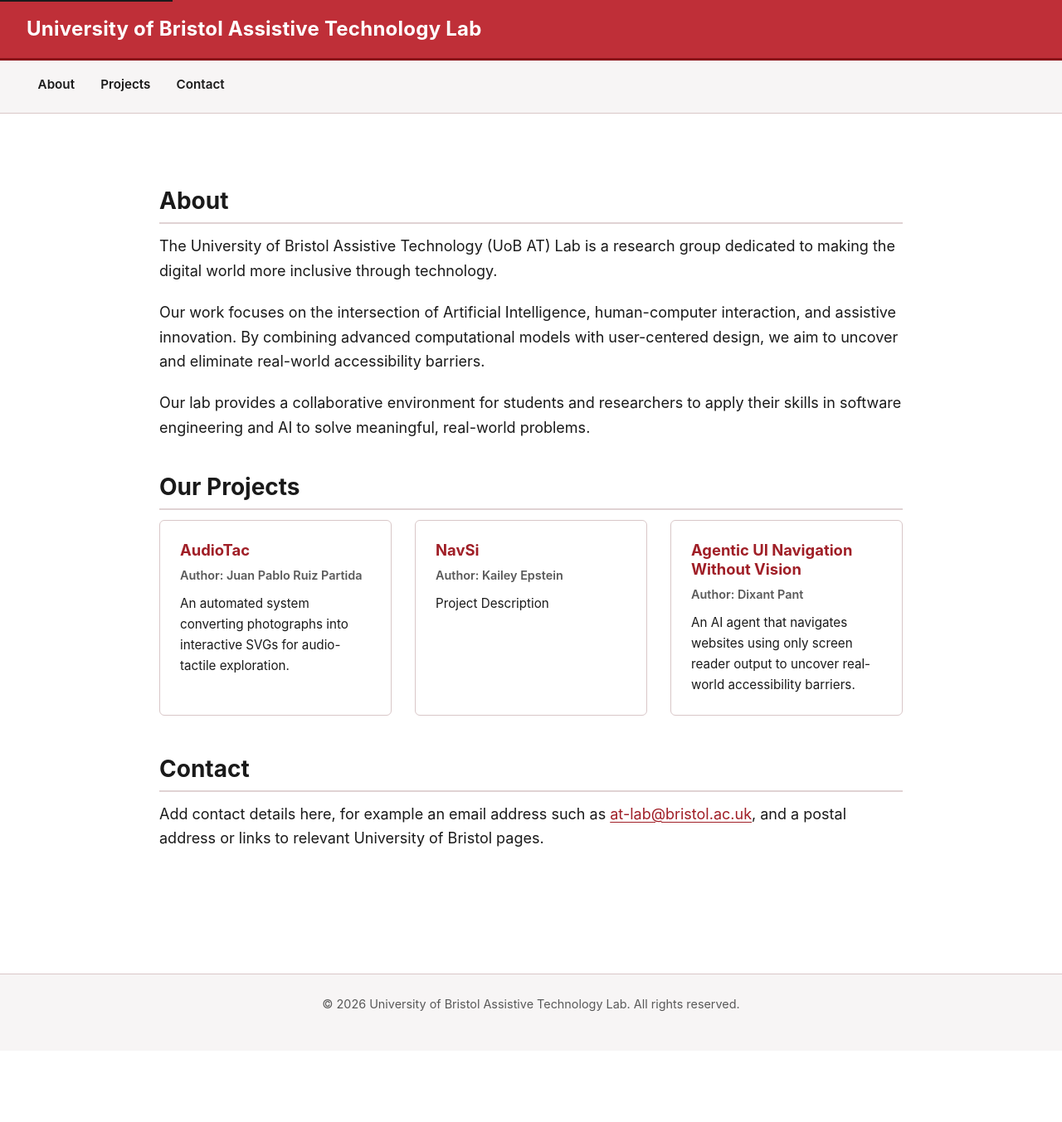
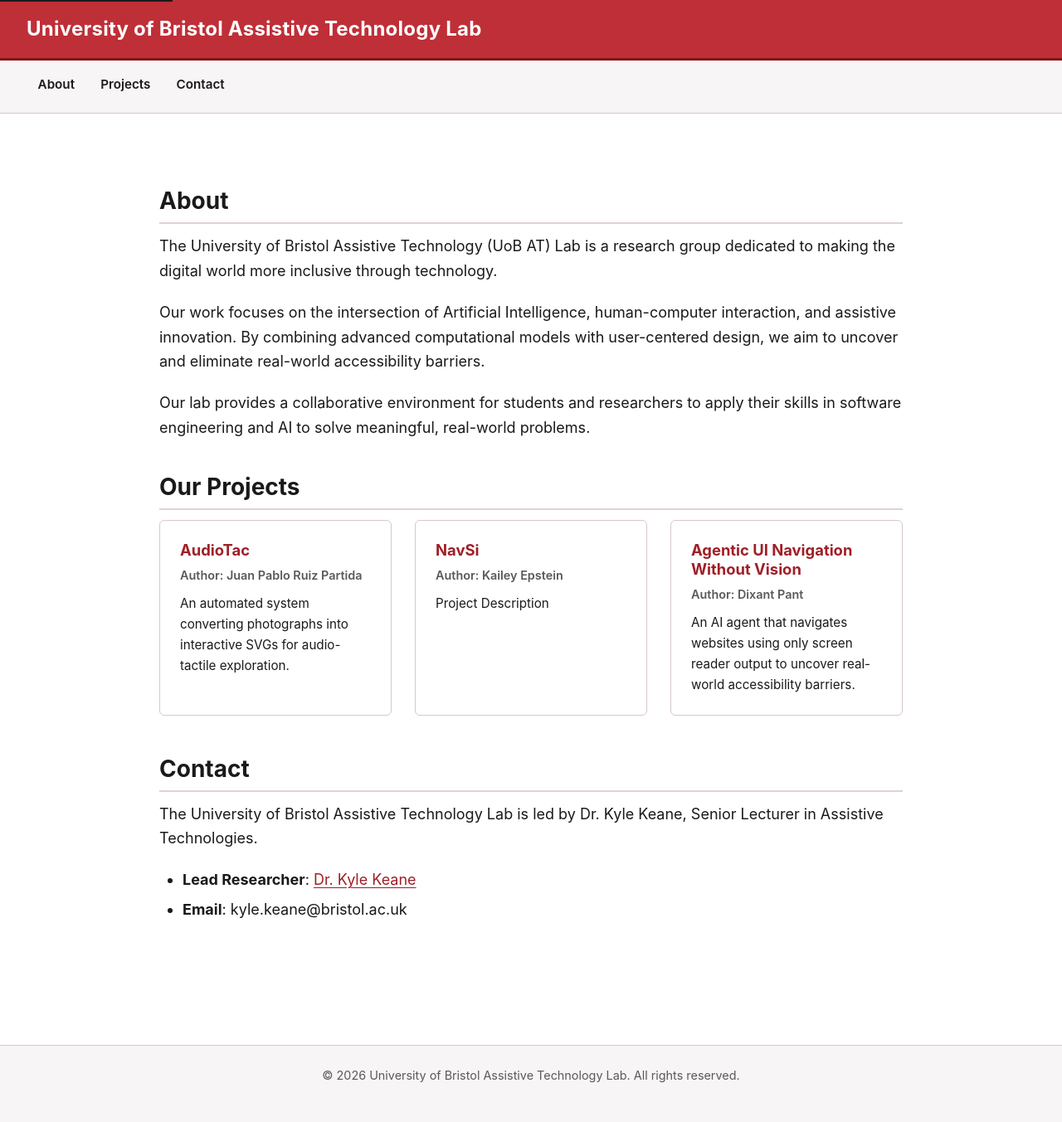
Before and after one commit to UoB-AT/uob-at.github.io, a Jekyll site: the page built from index.html, in a window 1280 px wide. Shown: the whole page at 83% size. Built offline with Jekyll 4.4.1, drawn with Linux system fonts in a browser that asks for light colours; before the commit the page ends 1267 px from its top, so only the background shows below that.

Commit message:
feat: added contact details for Kyle, added bio link for kyle

```diff
--- a/_includes/contact.md
+++ b/_includes/contact.md
@@ -5,6 +5,7 @@
   Do not add a heading here — the "Contact" heading is added automatically.
 -->
 
-Add contact details here, for example an email address such as
-[at-lab@bristol.ac.uk](mailto:at-lab@bristol.ac.uk), and a postal address or
-links to relevant University of Bristol pages.
+The University of Bristol Assistive Technology Lab is led by Dr. Kyle Keane, Senior Lecturer in Assistive Technologies.
+
+* **Lead Researcher**: [Dr. Kyle Keane](https://www.bristol.ac.uk/people/person/Kyle-Keane-3b30cecb-458f-429d-9686-1a6ef5bc6518/)
+* **Email**: kyle.keane@bristol.ac.uk
```
